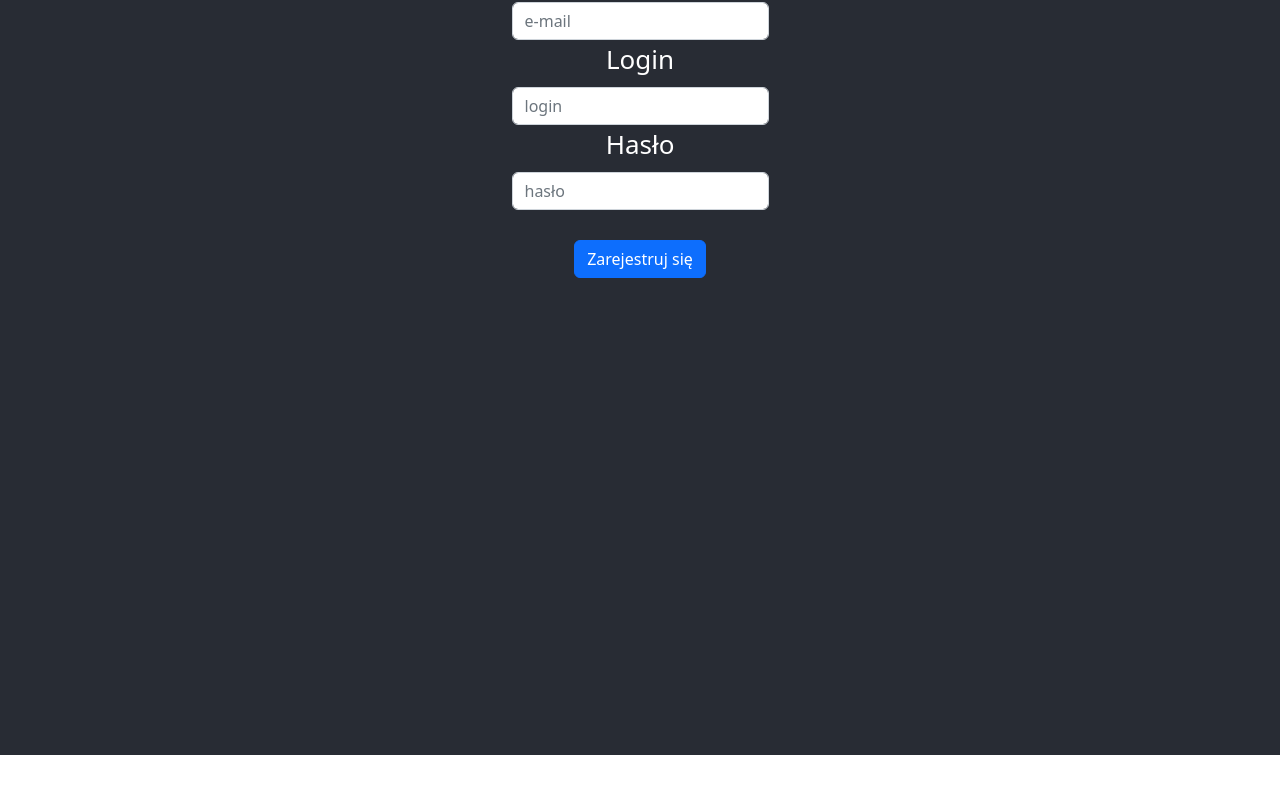
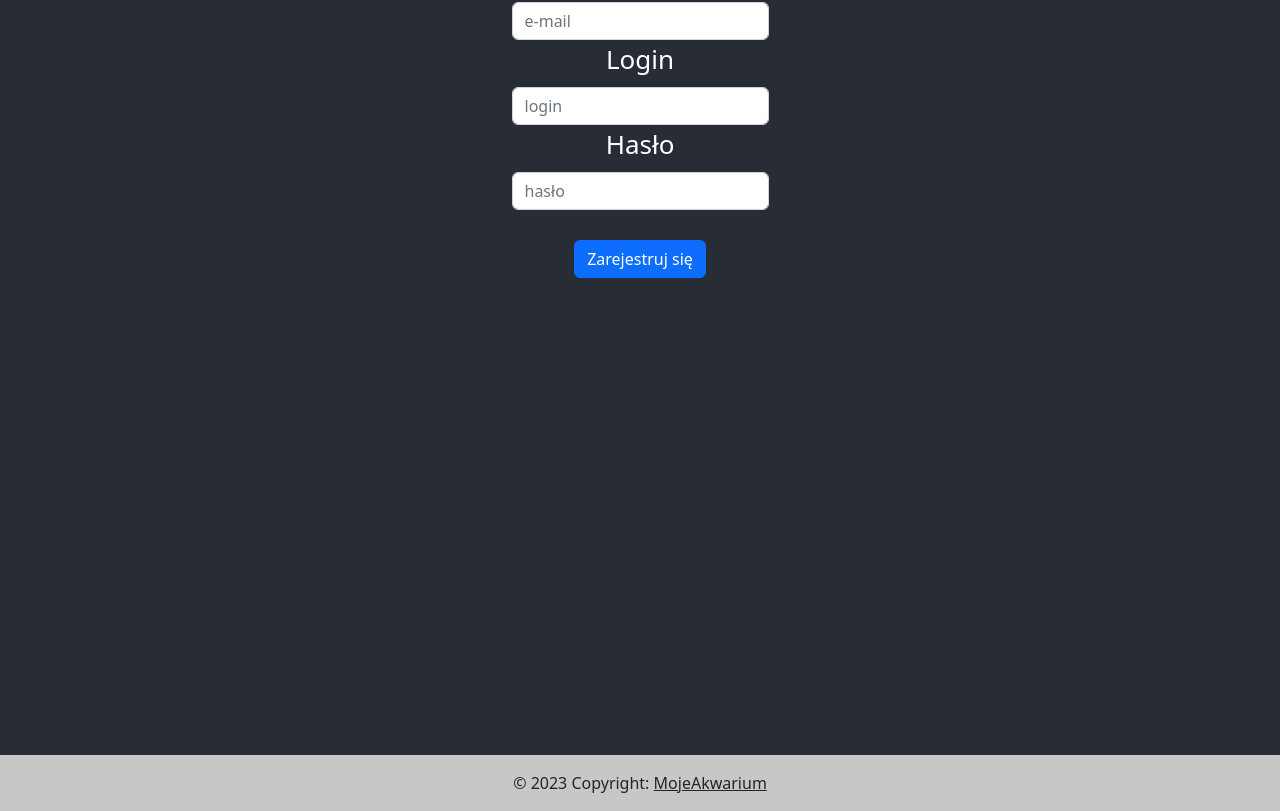
Before and after one commit to WPapuga/AkwariumPlus, a React (Create React App) app: page /rejestracja in a window 1280 px wide. Shown: the part 300-1111 px from the top of the page. Before the commit the page ends 1055 px from the top, so only its background shows below. Built offline with nearby package versions, Linux system fonts and the light colour scheme.

Commit message:
Zmiana footera

```diff
--- a/package.json
+++ b/package.json
@@ -7,6 +7,7 @@
     "@testing-library/react": "^13.4.0",
     "@testing-library/user-event": "^13.5.0",
     "bootstrap": "^5.2.3",
+    "mdb-react-ui-kit": "^6.0.0",
     "react": "^18.2.0",
     "react-bootstrap": "^2.7.4",
     "react-dom": "^18.2.0",
--- a/src/App.js
+++ b/src/App.js
@@ -6,6 +6,7 @@ import Equipment from './pages/Equipment';
 import Fishes from './pages/Fishes';
 import SignIn from './pages/SignIn';
 import SignUp from './pages/SignUp';
+import Footer from "./Components/Footer";
 import { Route, Routes } from "react-router-dom";
 
 
@@ -21,6 +22,7 @@ function App() {
         <Route path="/logowanie" element={ <SignIn/> } />
         <Route path="/rejestracja" element={ <SignUp/> } />
       </Routes>
+        <Footer />
     </>
   );
 }
--- a/src/Components/Footer.js
+++ b/src/Components/Footer.js
@@ -1,8 +1,16 @@
 import React from 'react'
+import { MDBFooter } from 'mdb-react-ui-kit';
 
 function Footer() {
   return (
-    <div>Footer</div>
+      <MDBFooter bgColor='light' className='text-center text-lg-left'>
+        <div className='text-center p-3' style={{ backgroundColor: 'rgba(0, 0, 0, 0.2)' }}>
+          &copy; {new Date().getFullYear()} Copyright:{' '}
+          <a className='text-dark' href='/'>
+            MojeAkwarium
+          </a>
+        </div>
+      </MDBFooter>
   )
 }
 
```
Also changed, not shown: 1 other file (tests, documents, lock files or other folders).
